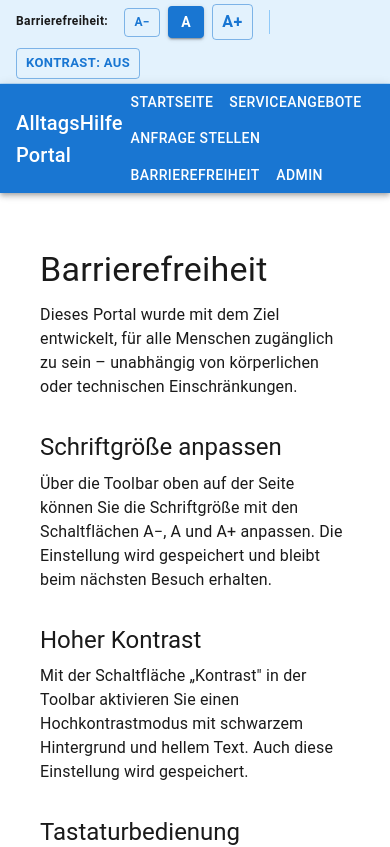
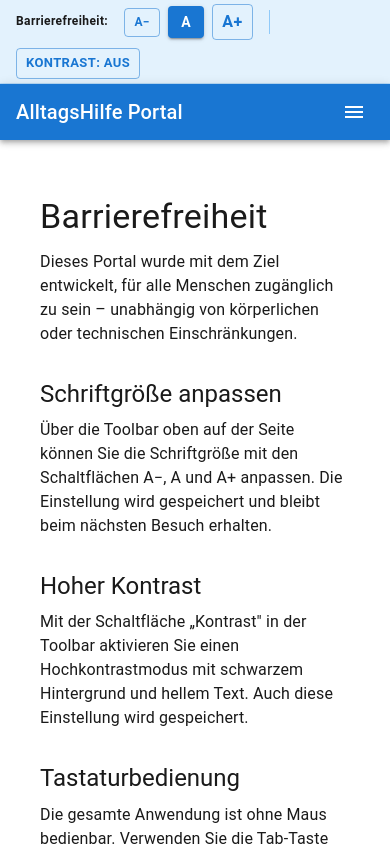
Before and after one commit to yetanotheradmin/alltagshilfe-portal, a React app in the folder frontend/: page /accessibility in a window 390 px wide. Shown: the top 847 px of the page. Built offline with nearby package versions, Linux system fonts and the light colour scheme; the HTML template or start-up script is replaced by a standard one.

Commit message:
fix(frontend): add responsive mobile navigation

```diff
--- a/frontend/src/components/Header.jsx
+++ b/frontend/src/components/Header.jsx
@@ -1,36 +1,69 @@
+import { useState } from 'react';
 import AppBar from '@mui/material/AppBar';
 import Toolbar from '@mui/material/Toolbar';
 import Typography from '@mui/material/Typography';
 import Button from '@mui/material/Button';
 import Box from '@mui/material/Box';
+import IconButton from '@mui/material/IconButton';
+import Drawer from '@mui/material/Drawer';
+import List from '@mui/material/List';
+import ListItem from '@mui/material/ListItem';
+import ListItemButton from '@mui/material/ListItemButton';
+import ListItemText from '@mui/material/ListItemText';
+import MenuIcon from '@mui/icons-material/Menu';
+import useMediaQuery from '@mui/material/useMediaQuery';
+import { useTheme } from '@mui/material/styles';
 import { useNavigate } from 'react-router-dom';
 
 /**
- * Globale Navigation der Anwendung.
- * Verwendet semantisches <header>-Element.
- * Alle Navigationspunkte sind per Tastatur erreichbar.
+ * Globale Navigation mit responsivem Verhalten.
+ *
+ * Desktop: Alle Navigationspunkte nebeneinander in der AppBar.
+ * Mobil:   Hamburger-Icon öffnet ein seitliches Drawer-Menü.
+ *
+ * Alle interaktiven Elemente sind per Tastatur erreichbar.
+ * Das Drawer-Menü kann mit Escape geschlossen werden.
  */
-export default function Header() {
-  const navigate = useNavigate();
 
 const navItems = [
   { label: 'Startseite', path: '/' },
   { label: 'Serviceangebote', path: '/services' },
   { label: 'Anfrage stellen', path: '/request' },
   { label: 'Barrierefreiheit', path: '/accessibility' },
+  { label: 'Admin', path: '/login' },
 ];
+
+export default function Header() {
+  const navigate = useNavigate();
+  const theme = useTheme();
+  const isMobile = useMediaQuery(theme.breakpoints.down('md'));
+  const [drawerOpen, setDrawerOpen] = useState(false);
+
+  function handleNavigate(path) {
+    navigate(path);
+    setDrawerOpen(false);
+  }
 
   return (
     <AppBar position="static" component="header">
       <Toolbar>
+
+        {/* Portal-Logo / Name */}
         <Typography
           variant="h6"
           component="span"
           sx={{ flexGrow: 1, cursor: 'pointer' }}
           onClick={() => navigate('/')}
+          role="link"
+          tabIndex={0}
+          onKeyDown={(e) => e.key === 'Enter' && navigate('/')}
+          aria-label="Zur Startseite"
         >
           AlltagsHilfe Portal
         </Typography>
+
+        {/* Desktop-Navigation */}
+        {!isMobile && (
           <Box component="nav" aria-label="Hauptnavigation">
             {navItems.map((item) => (
               <Button
@@ -41,11 +74,48 @@ export default function Header() {
                 {item.label}
               </Button>
             ))}
-          <Button color="inherit" onClick={() => navigate('/login')}>
-            Admin
-          </Button>
           </Box>
+        )}
+
+        {/* Mobile: Hamburger-Button */}
+        {isMobile && (
+          <IconButton
+            color="inherit"
+            aria-label="Navigationsmenü öffnen"
+            aria-expanded={drawerOpen}
+            aria-controls="mobile-nav"
+            onClick={() => setDrawerOpen(true)}
+          >
+            <MenuIcon />
+          </IconButton>
+        )}
       </Toolbar>
+
+      {/* Mobile: Drawer-Menü */}
+      <Drawer
+        id="mobile-nav"
+        anchor="right"
+        open={drawerOpen}
+        onClose={() => setDrawerOpen(false)}
+      >
+        <Box
+          sx={{ width: 250 }}
+          component="nav"
+          aria-label="Mobile Navigation"
+          role="navigation"
+        >
+          <List>
+            {navItems.map((item) => (
+              <ListItem key={item.path} disablePadding>
+                <ListItemButton onClick={() => handleNavigate(item.path)}>
+                  <ListItemText primary={item.label} />
+                </ListItemButton>
+              </ListItem>
+            ))}
+          </List>
+        </Box>
+      </Drawer>
+
     </AppBar>
   );
 }
```
Lines whose indentation alone changed are shown as unchanged.
